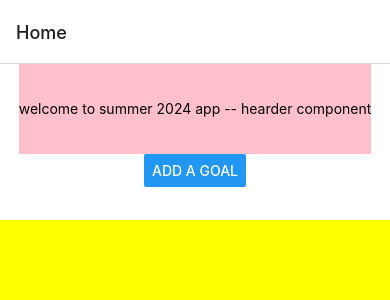
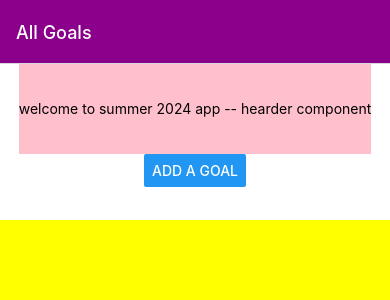
Before and after one commit to jinzhang01/mobile24, a React Native app: screen / in a window 390 px wide. Shown: the top 300 px of the page. Built offline with nearby package versions, Linux system fonts and the light colour scheme.

Commit message:
styleing

```diff
--- a/App.js
+++ b/App.js
@@ -12,7 +12,15 @@ const App = () => {
   return (
     <NavigationContainer>
       <Stack.Navigator initialRouteName='Home'>
-        <Stack.Screen name="Home" component={Home} />
+        <Stack.Screen
+      name="Home"
+      component={Home}
+      options={{
+        headerTitle: "All Goals",
+        headerStyle: { backgroundColor: "darkmagenta" },
+        headerTintColor: "white"
+      }}
+/>
         <Stack.Screen name="Details" component={GoalDetails} />
       </Stack.Navigator>
     </NavigationContainer>
```
